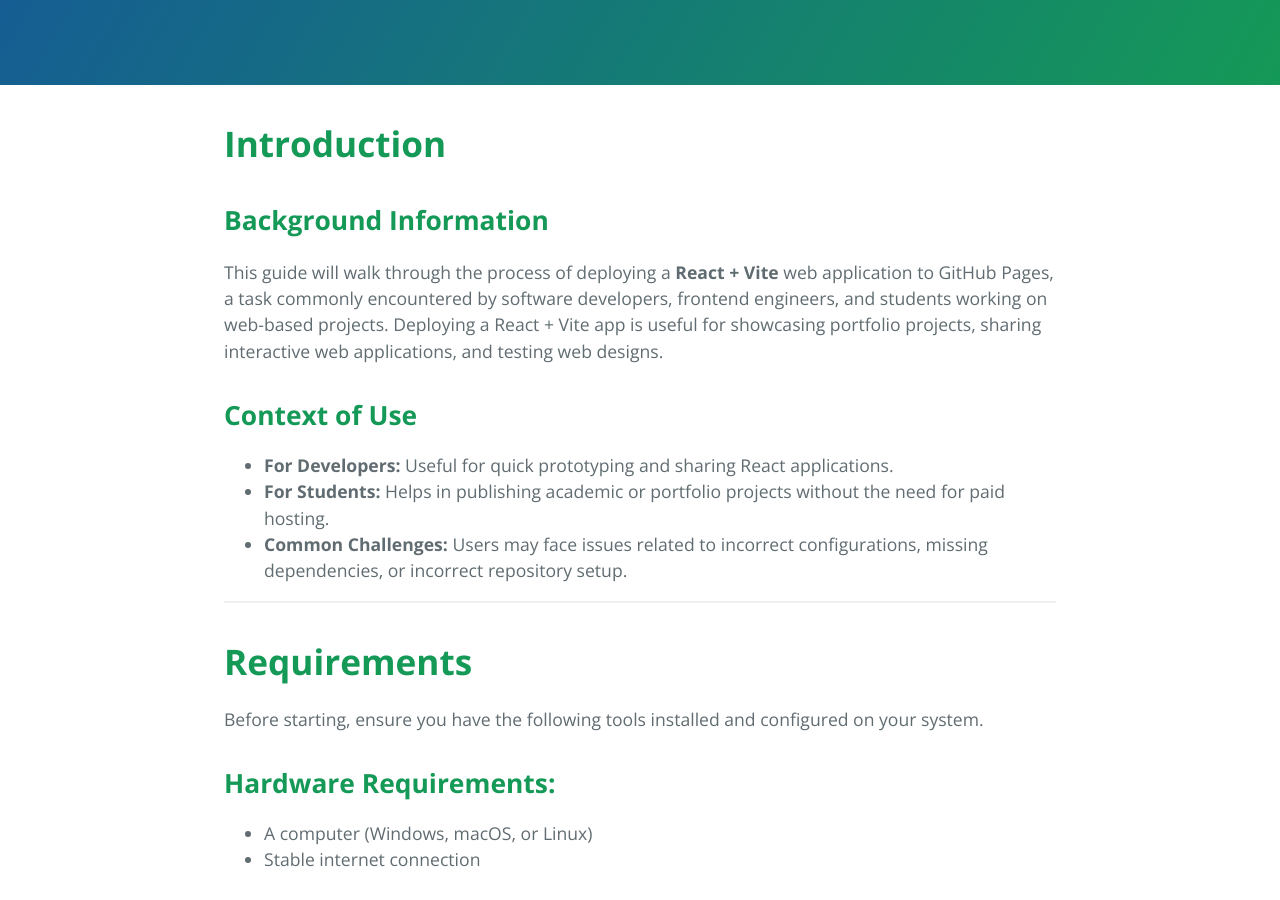
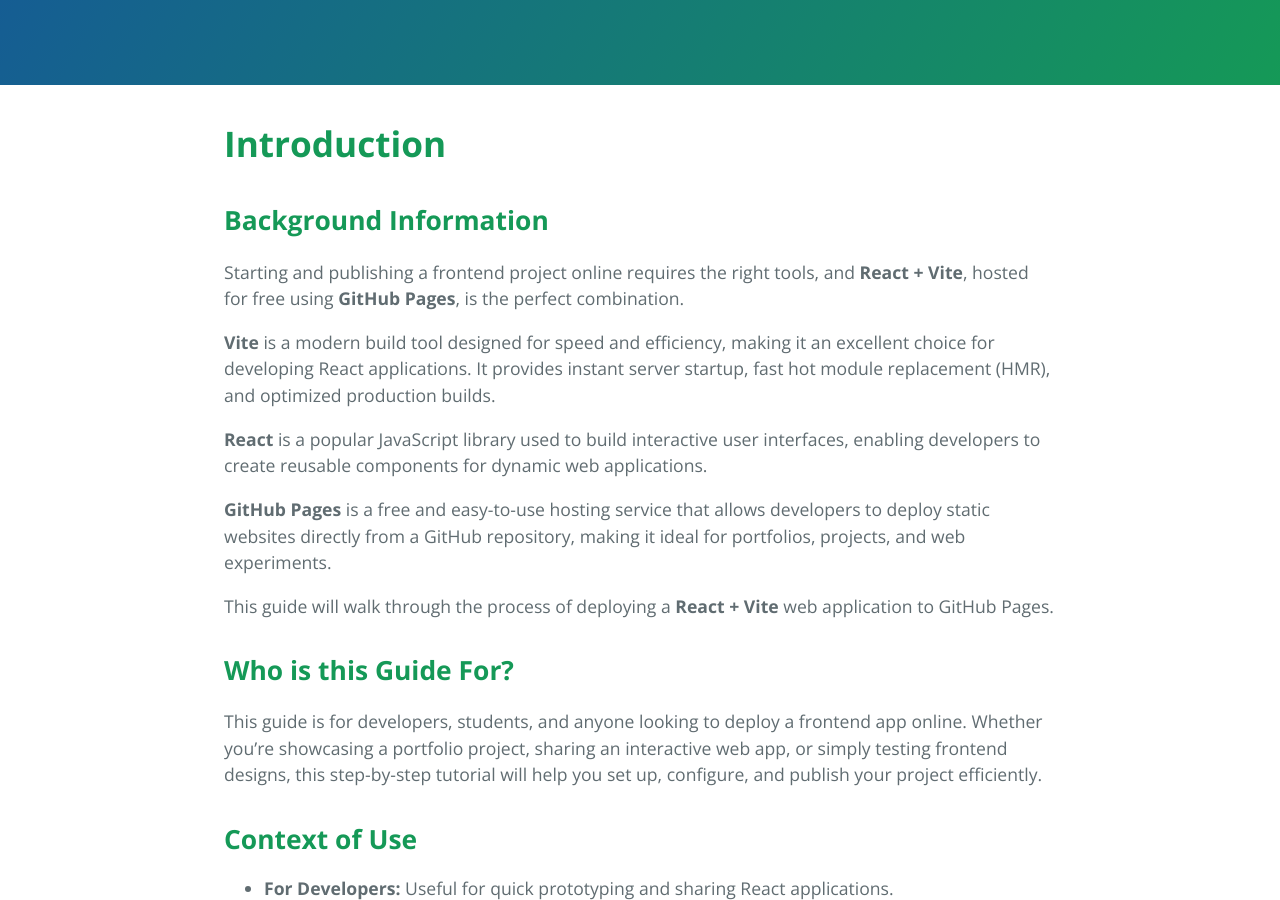
Before and after one commit to anushnandyala/react-vite-github-pages-guide, a Jekyll site: the page built from index.md, in a window 1280 px wide and 900 px high, scrolled down 232 px. Built offline with Jekyll 4.4.1, drawn with Linux system fonts in a browser that asks for light colours.

Commit message:
fix introduction

```diff
--- a/index.md
+++ b/index.md
@@ -6,7 +6,18 @@ description: A step-by-step guide to setup and deploy a React + Vite web applica
 
 # **Introduction**
 ## **Background Information**
-This guide will walk through the process of deploying a **React + Vite** web application to GitHub Pages, a task commonly encountered by software developers, frontend engineers, and students working on web-based projects. Deploying a React + Vite app is useful for showcasing portfolio projects, sharing interactive web applications, and testing web designs.
+Starting and publishing a frontend project online requires the right tools, and **React + Vite**, hosted for free using **GitHub Pages**, is the perfect combination.
+
+**Vite** is a modern build tool designed for speed and efficiency, making it an excellent choice for developing React applications. It provides instant server startup, fast hot module replacement (HMR), and optimized production builds.
+
+**React** is a popular JavaScript library used to build interactive user interfaces, enabling developers to create reusable components for dynamic web applications.
+
+**GitHub Pages** is a free and easy-to-use hosting service that allows developers to deploy static websites directly from a GitHub repository, making it ideal for portfolios, projects, and web experiments.
+
+This guide will walk through the process of deploying a **React + Vite** web application to GitHub Pages.
+
+## **Who is this Guide For?**
+This guide is for developers, students, and anyone looking to deploy a frontend app online. Whether you're showcasing a portfolio project, sharing an interactive web app, or simply testing frontend designs, this step-by-step tutorial will help you set up, configure, and publish your project efficiently.
 
 ## **Context of Use**
 - **For Developers:** Useful for quick prototyping and sharing React applications.
```
Also changed, not shown: 1 other file.
